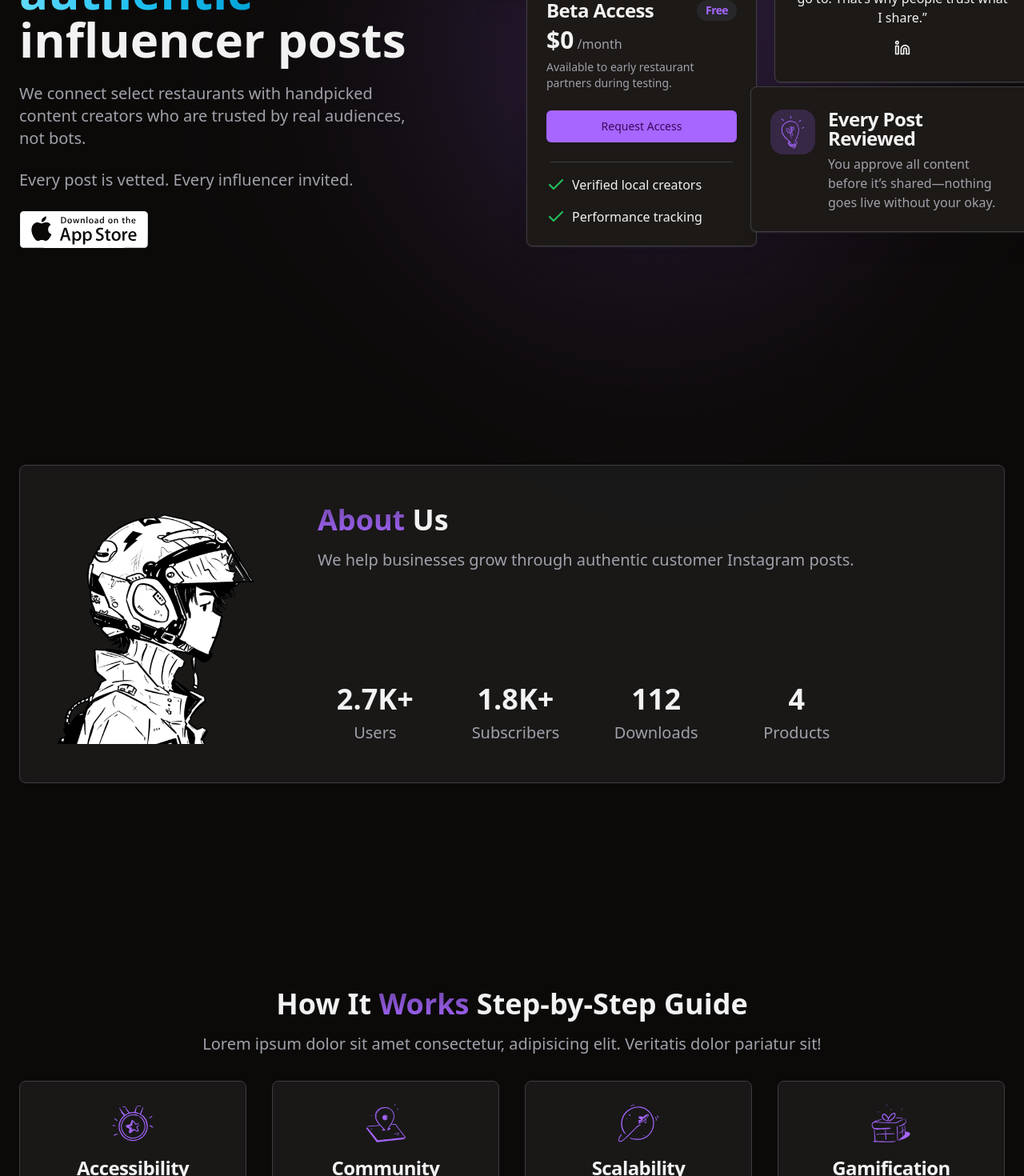
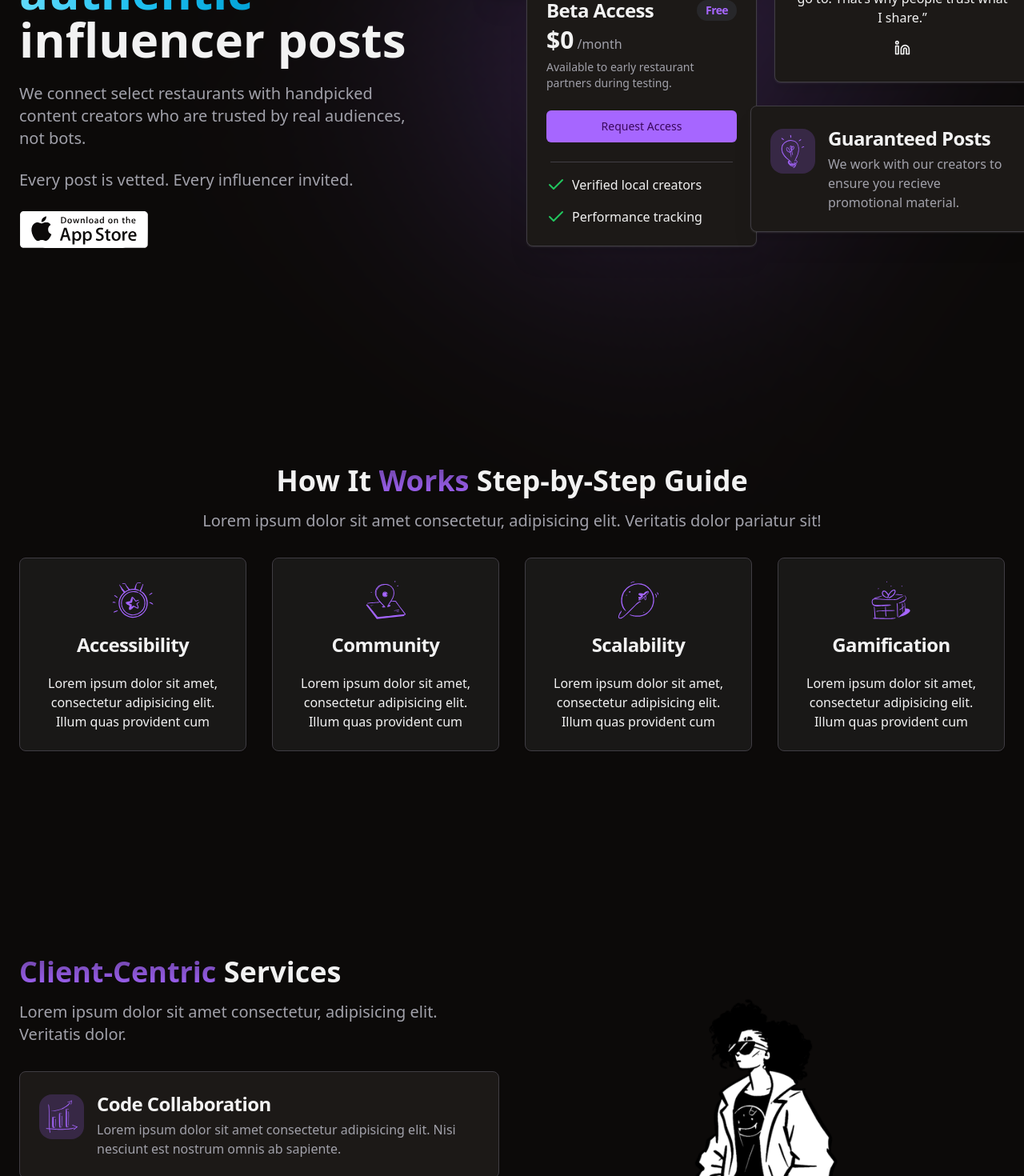
Before and after one commit to tonictheapp/Website, a React (Vite) app: page / in a window 1280 px wide. Shown: the part 360-1830 px from the top of the page at 80% size. Built offline with nearby package versions, Linux system fonts and the light colour scheme.

Commit message:
layout changes

```diff
--- a/src/App.tsx
+++ b/src/App.tsx
@@ -2,7 +2,7 @@
 // import { Features } from "./components/Features";
 // import { Newsletter } from "./components/Newsletter";
 // import { Pricing } from "./components/Pricing";
-// import { Services } from "./components/Services";
+import { Services } from "./components/Services";
 // import { Sponsors } from "./components/Sponsors";
 // import { Testimonials } from "./components/Testimonials";
 import { About } from "./components/About";
@@ -21,10 +21,10 @@ function App() {
       <Navbar />
       <Hero />
       {/* <Sponsors /> */}
-      <About />
+      {/* <About /> */}
       <HowItWorks />
-      {/* <Features />
-      <Services /> */}
+      {/* <Features /> */}
+      <Services />
       {/* <Testimonials /> */}
       <Team />
       <Cta />
--- a/src/components/HeroCards.tsx
+++ b/src/components/HeroCards.tsx
@@ -97,9 +97,9 @@ export const HeroCards = () => {
             <LightBulbIcon />
           </div>
           <div>
-            <CardTitle>Every Post Reviewed</CardTitle>
+            <CardTitle>Guaranteed Posts</CardTitle>
             <CardDescription className="text-md mt-2">
-              You approve all content before it’s shared—nothing goes live without your okay.
+              We work with our creators to ensure you recieve promotional material.
             </CardDescription>
           </div>
         </CardHeader>
```
